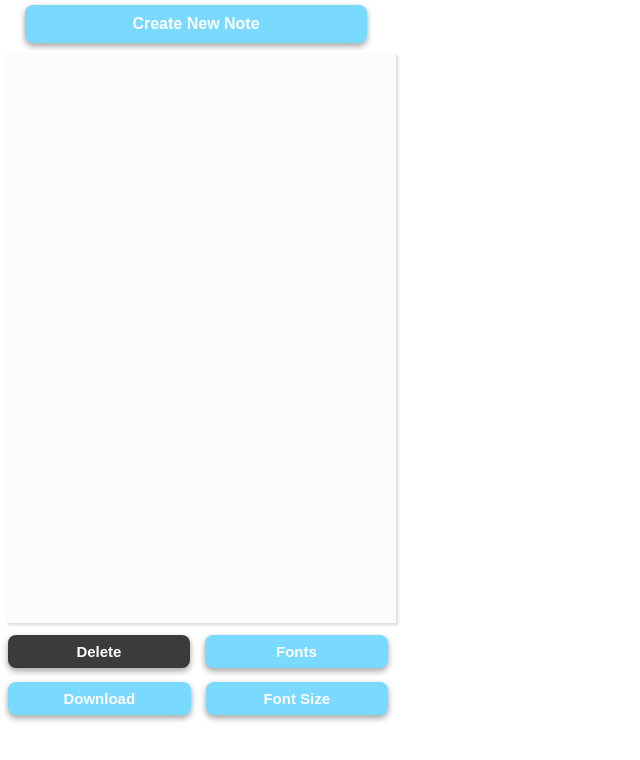
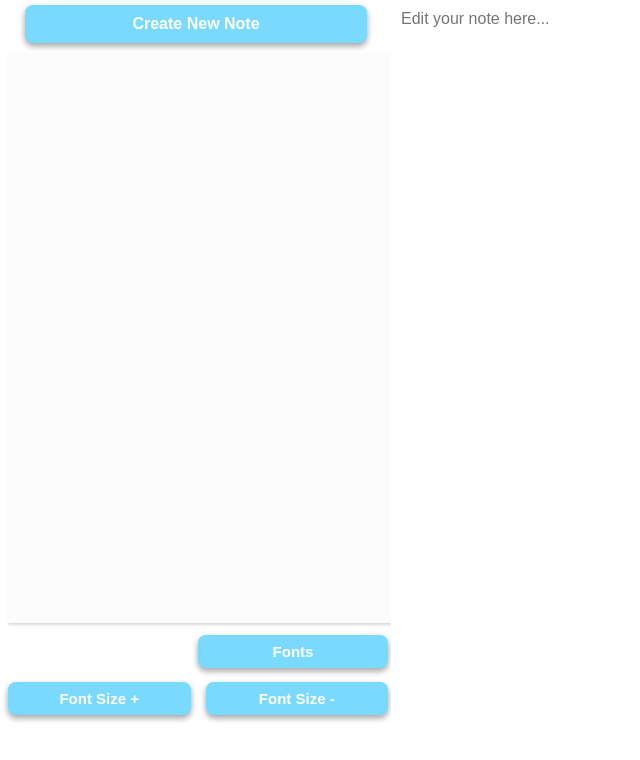
Before and after one commit to JulioGitMJC/NotepadProject, a React (Create React App) app: page / in a window 1280 px wide. Shown: the top 760 px of the page, without its empty margins (0-640 px from the left). Built offline with nearby package versions, Linux system fonts and the light colour scheme.

Commit message:
More button functionality

```diff
--- a/package.json
+++ b/package.json
@@ -6,7 +6,7 @@
     "cra-template": "1.2.0",
     "react": "^19.0.0",
     "react-dom": "^19.0.0",
-    "react-scripts": "5.0.1",
+    "react-scripts": "^5.0.1",
     "web-vitals": "^4.2.4"
   },
   "scripts": {
--- a/src/App.css
+++ b/src/App.css
@@ -1,5 +1,6 @@
 .App {
   text-align: center;
+  display: flex;
 }
 
 .Sidebar {
@@ -324,3 +325,14 @@
   background-color: rgba(75, 75, 75, 0.6);
   border: 2px;
 }
+
+.NoteSection{
+  background-color: #000000;
+  color: black;
+  width: 100%;
+  display: flex;
+}
+
+.NewContainer{
+  width: 100%;
+}
--- a/src/App.js
+++ b/src/App.js
@@ -1,17 +1,21 @@
 import './App.css';
 import { useState, useRef, useEffect } from 'react';
 import { useAllNotes } from "./AllNotes";
-import { useSelectedNotes } from "./SelectedNotes";
 
 function App() {
-  const { notes, setNotes, createNewNote,
-    updateNoteTitle, updateNoteContent} = useAllNotes();
+  const { notes, setNotes, updateNoteTitle, updateNoteContent } = useAllNotes();
 
   // Tracks selected note
   const [selectedNote, setSelectedNote] = useState(null);
   const [tempTitle, setTempTitle] = useState("");
+  const [noteContent, setNoteContent] = useState(""); // Tracks the content of the opened note
+
   // Tracks multiple selected notes
   const [activeNoteId, setActiveNoteId] = useState([]);
+
+  // Tracks font settings
+  const [fontStyle, setFontStyle] = useState("Arial");
+  const [fontSize, setFontSize] = useState(16);
 
   // Handles single selection
   const handleSelectNote = (id) => {
@@ -20,21 +24,22 @@ function App() {
 
   useEffect(() => {
     const handleClickOutside = (event) => {
-      if(!event.target.closest ('.NewNote') && !event.target.closest('.DeleteButtonContainer') &&
-        !event.target.closest('.modal-overlay'))
-        {setActiveNoteId([]);}};
-        document.addEventListener('click' , handleClickOutside);
+      if (!event.target.closest('.NewNote') &&
+          !event.target.closest('.DeleteButtonContainer') &&
+          !event.target.closest('.modal-overlay')) {
+        setActiveNoteId([]);
+      }
+    };
+    document.addEventListener('click', handleClickOutside);
     return () => document.removeEventListener('click', handleClickOutside);
-      },[]);
+  }, []);
 
   // Handles long press
   const handleLongPress = (id) => {
     setActiveNoteId((prev) => {
       if (prev.includes(id)) {
-      // If the note is already selected, remove it
         return prev.filter((noteId) => noteId !== id);
       } else {
-      // If the note is not selected, add it
         return [...prev, id];
       }
     });
@@ -67,12 +72,8 @@ function App() {
     setSelectedNote(null);
   };
 
-  const OpenNoteModal = () => {
-    setSelectedNote(null);
-    };
-
   // Save the title
-  const saveTitle = (updateNoteTitle) => {
+  const saveTitle = () => {
     if (selectedNote) {
       updateNoteTitle(selectedNote.id, tempTitle);
     }
@@ -85,56 +86,69 @@ function App() {
   // Delete all selected notes
   const deleteActiveNote = () => {
     if (activeNoteId.length > 0) {
-      setNotes(notes.filter((note) => !activeNoteId.includes(note.id))); // Delete all selected notes
-      setActiveNoteId([]); // Clear the selection
+      setNotes(notes.filter((note) => !activeNoteId.includes(note.id)));
+      setActiveNoteId([]);
     }
   };
 
+  // Create new note and open the modal automatically
+  const createNewNote = () => {
+    const newNote = {
+      id: Date.now(),
+      title: "Untitled",
+      content: ""
+    };
+    setNotes([...notes, newNote]);
+    openTitleModal(newNote);
+  };
+
+  // Open note content in textarea
+  const openNote = (note) => {
+    setSelectedNote(note);
+    setNoteContent(note.content);
+  };
+
+  // Update note content when typing
+  const handleNoteContentChange = (e) => {
+    setNoteContent(e.target.value);
+    if (selectedNote) {
+      updateNoteContent(selectedNote.id, e.target.value);
+    }
+  };
 
   return (
     <div className="App">
-
       <div className='SidebarContainer'>
         {/* Sidebar with "Create New Note" button */}
-        <button className="CreateNote" onClick={createNewNote}>
-        Create New Note</button>
+        <button className="CreateNote" onClick={createNewNote}>Create New Note</button>
 
-      {/* Sidebar*/}
+        {/* Sidebar */}
         <div className="Sidebar">
-
-        {/* Display the new note */}
           {notes.map((note) => (
             <div
               key={note.id}
-      // Checks if note is selected
               className={`NewNote ${activeNoteId.includes(note.id) ? 'active' : ''}`}
               onMouseDown={() => startPressTimer(note.id)}
               onMouseUp={cancelPressTimer}
               onMouseLeave={cancelPressTimer}
             >
-    {/* Display Title */}
-    {/* Use this line of code if you just want to click on the note title rather than the icon */}
-    {/* <p className="NoteTitle" onClick={() => openTitleModal(note)}>{note.title}</p> */}
-    {/* and remove the below */}
               <div className="NoteHeader">
                 <p className="NoteTitle">{note.title}</p>
-        <span className="EditIcon" onClick={() => openTitleModal(note)}>
-          ✏️
-        </span>
+                <span className="EditIcon" onClick={() => openTitleModal(note)}>✏️</span>
               </div>
 
-    {/* Edit content of the note */}
               <textarea
                 className="NoteContent"
                 value={note.content}
                 onChange={(e) => updateNoteContent(note.id, e.target.value)}
                 placeholder="Write your note here..."
+                style={{ fontFamily: fontStyle, fontSize: fontSize + 'px' }}
               ></textarea>
             </div>
           ))}
         </div>
 
-      {/* Name each note using modal box*/}
+        {/* Name each note using modal box */}
         {selectedNote && (
           <div className="modal-overlay">
             <div className="modal">
@@ -146,57 +160,34 @@ function App() {
                 onChange={(e) => setTempTitle(e.target.value)}
               />
               <div className="modal-buttons">
-            {/* Save */}
-            <button onClick={() => {saveTitle(updateNoteTitle);
-              closeTitleModal()}}
-              >Save</button>
-              {/* Delete */}
-            <button onClick={() => {deleteNote(selectedNote.id);
-            closeTitleModal()}}
-            >Delete</button>
-            {/* Open */}
-            <button onClick={OpenNoteModal}>Open</button>
-            {/* Cancel */}
+                <button onClick={() => { saveTitle(); closeTitleModal(); }}>Save</button>
+                <button onClick={() => { deleteNote(selectedNote.id); closeTitleModal(); }}>Delete</button>
+                <button onClick={() => openNote(selectedNote)}>Open</button>
                 <button onClick={closeTitleModal}>Cancel</button>
               </div>
             </div>
           </div>
         )}
 
-        {/*button container */}
         <div className='TopButtonsContainer'>
-
-        <div className="DeleteButtonContainer">
-
-          {/* Delete button */}
-        <button
-        className={`DeleteNoteButton ${activeNoteId.length === 0 ? 'disabled' : ''}`}
-        onClick={deleteActiveNote}
-        disabled={activeNoteId.length === 0} // Disable if no notes are selected
-        >Delete</button>
-
-{activeNoteId.length === 0 && (
-    <div className="Tooltip">Long press on a note item to select</div>
-  )}
+          <button className="FontsButton HoverEffect" onClick={() => setFontStyle(fontStyle === 'Arial' ? 'Courier New' : 'Arial')}>Fonts</button>
         </div>
 
-          {/* fonts button*/}
-          <button className="FontsButton HoverEffect">
-          Fonts </button>
-        </div>
-
-        {/*button container */}
         <div className='BottomButtonsContainer'>
-          {/* Download button */}
-          <button className="DownloadButton HoverEffect">
-          Download </button>
-          {/* font's size button*/}
-          <button className="FontSizeButton HoverEffect">
-          Font Size </button>
+          <button className="FontSizeButton HoverEffect" onClick={() => setFontSize(fontSize + 2)}>Font Size +</button>
+          <button className="FontSizeButton HoverEffect" onClick={() => setFontSize(fontSize - 2)}>Font Size -</button>
         </div>
       </div>
 
+      <textarea
+        className='NoteContent'
+        value={noteContent}
+        onChange={handleNoteContentChange}
+        placeholder="Edit your note here..."
+        style={{ fontFamily: fontStyle, fontSize: fontSize + 'px' }}
+      />
     </div>
   );
 }
+
 export default App;
```
Also changed, not shown: 2 other files (tests, documents, lock files or other folders). Lines whose indentation alone changed are shown as unchanged.
